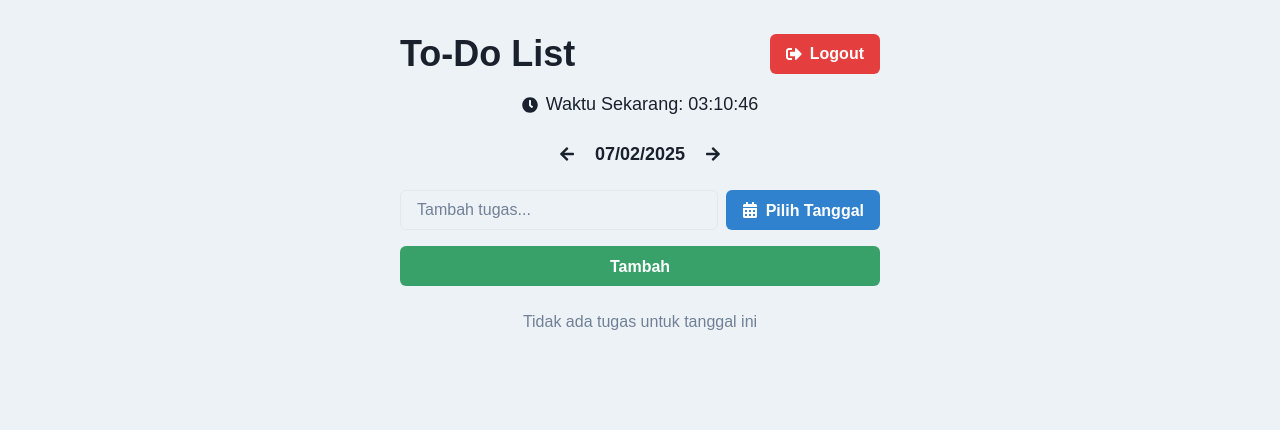
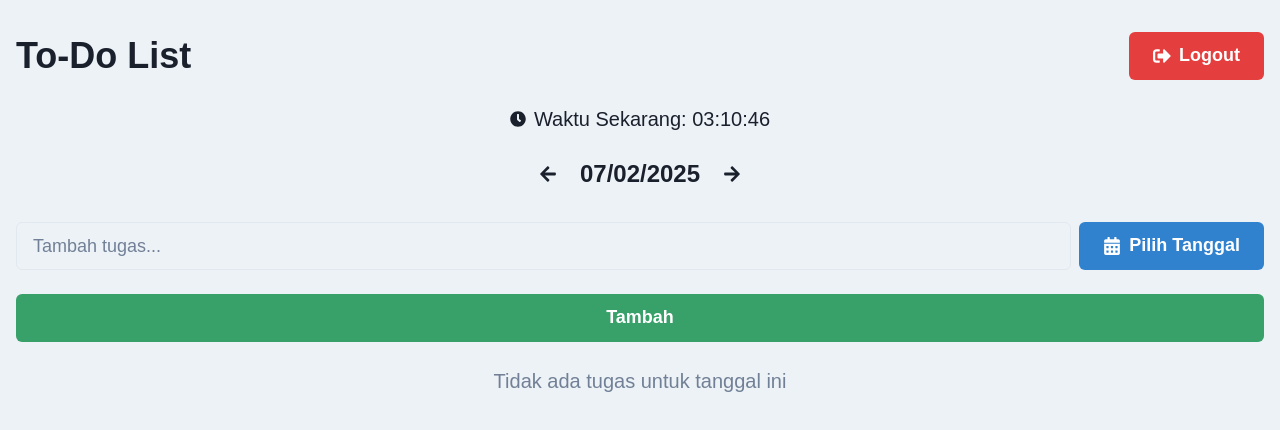
Before and after one commit to jodraarmiza/frontendtodolist, a React (Vite) app: page /home in a window 1280 px wide. Shown: the top 430 px of the page. Built offline with nearby package versions, Linux system fonts and the light colour scheme.

Commit message:
perbaikan

```diff
--- a/src/pages/Home.tsx
+++ b/src/pages/Home.tsx
@@ -1,7 +1,7 @@
 import React, { useState, useEffect } from "react";
 import {
-  Box, Button, Input, VStack, HStack, List, ListItem, IconButton, Heading, Text, Spacer, Checkbox,
-  useToast, Tag, TagLabel, TagLeftIcon
+ Button, Input, VStack, HStack, List, ListItem, IconButton, Heading, Text, Spacer, Checkbox,
+  useToast, Tag, TagLabel, TagLeftIcon, Container, Flex
 } from "@chakra-ui/react";
 import { FaTrash, FaEdit, FaClock, FaCalendarAlt, FaArrowLeft, FaArrowRight, FaSignOutAlt } from "react-icons/fa";
 import DatePicker from "react-datepicker";
@@ -10,9 +10,11 @@ import { format, addDays, subDays, isSameDay } from "date-fns";
 import { useNavigate } from "react-router-dom";
 
 interface Task {
+  id: number;
   text: string;
   date: Date;
   createdAt: string;
+  updatedAt: string;
   completed: boolean;
 }
 
@@ -25,7 +27,6 @@ const Home = () => {
   const [editingIndex, setEditingIndex] = useState<number | null>(null);
   const [currentTime, setCurrentTime] = useState<string>("");
 
-  // ✅ Update jam real-time setiap detik
   useEffect(() => {
     const interval = setInterval(() => {
       setCurrentTime(format(new Date(), "HH:mm:ss"));
@@ -33,18 +34,18 @@ const Home = () => {
     return () => clearInterval(interval);
   }, []);
 
-  // ✅ Fungsi Logout
   const handleLogout = () => {
     localStorage.removeItem("token");
     navigate("/auth");
   };
 
-  // ✅ Tambah / Edit Tugas untuk tanggal yang dipilih
   const handleAddTask = () => {
     if (newTask.trim() !== "") {
       if (editingIndex !== null) {
-        const updatedTasks = tasks.map((task, index) =>
-          index === editingIndex ? { ...task, text: newTask } : task
+        const updatedTasks = tasks.map((task) =>
+          task.id === editingIndex
+            ? { ...task, text: newTask, updatedAt: new Date().toLocaleString() }
+            : task
         );
         setTasks(updatedTasks);
         setEditingIndex(null);
@@ -61,10 +62,12 @@ const Home = () => {
         setTasks([
           ...tasks,
           {
+            id: tasks.length + 1,
             text: newTask,
             date: selectedDate,
             completed: false,
-            createdAt: format(new Date(), "dd/MM/yyyy HH:mm:ss"), // ✅ Simpan waktu dibuatnya
+            createdAt: new Date().toLocaleString(),
+            updatedAt: new Date().toLocaleString(),
           },
         ]);
 
@@ -81,7 +84,6 @@ const Home = () => {
     }
   };
 
-  // ✅ Fungsi Tambah Tugas dengan Tombol Enter
   const handleKeyPress = (e: React.KeyboardEvent<HTMLInputElement>) => {
     if (e.key === "Enter") {
       e.preventDefault();
@@ -89,9 +91,8 @@ const Home = () => {
     }
   };
 
-  // ✅ Hapus tugas tertentu
-  const handleDeleteTask = (index: number) => {
-    setTasks(tasks.filter((_, i) => i !== index));
+  const handleDeleteTask = (taskId: number) => {
+    setTasks(prevTasks => prevTasks.filter((task) => task.id !== taskId));
 
     toast({
       title: "Tugas Dihapus!",
@@ -103,94 +104,86 @@ const Home = () => {
     });
   };
 
-  // ✅ Edit tugas
-  const handleEditTask = (index: number) => {
-    setNewTask(tasks[index].text);
-    setEditingIndex(index);
+  const handleEditTask = (taskId: number) => {
+    const taskToEdit = tasks.find((task) => task.id === taskId);
+    if (taskToEdit) {
+      setNewTask(taskToEdit.text);
+      setEditingIndex(taskId);
+    }
   };
 
-  // ✅ Toggle selesai/tidak selesai dengan warna hijau jika selesai
-  const handleToggleComplete = (index: number) => {
-    setTasks(tasks.map((task, i) => (i === index ? { ...task, completed: !task.completed } : task)));
+  const handleToggleComplete = (taskId: number) => {
+    setTasks(tasks.map((task) =>
+      task.id === taskId ? { ...task, completed: !task.completed } : task
+    ));
   };
 
-  // ✅ Filter hanya tugas yang sesuai dengan tanggal yang dipilih
   const filteredTasks = tasks.filter((task) => isSameDay(task.date, selectedDate));
 
   return (
-    <Box maxW="lg" mx="auto" py={8} px={4}>
-      {/* Navbar dengan tombol Logout */}
-      <HStack justify="space-between" mb={4}>
-        <Heading>To-Do List</Heading>
-        <Button colorScheme="red" leftIcon={<FaSignOutAlt />} onClick={handleLogout}>
+    <Container maxW="container.xl" py={8} px={4}>
+      <Flex justify="space-between" align="center" mb={6}>
+        <Heading size="xl">To-Do List</Heading>
+        <Button colorScheme="red" leftIcon={<FaSignOutAlt />} onClick={handleLogout} size="lg">
           Logout
         </Button>
-      </HStack>
+      </Flex>
 
-      {/* Jam Real-Time */}
       <VStack mb={4}>
         <HStack>
           <FaClock />
-          <Text fontSize="lg">Waktu Sekarang: {currentTime}</Text>
+          <Text fontSize="xl">Waktu Sekarang: {currentTime}</Text>
         </HStack>
       </VStack>
 
-      {/* Navigasi Tanggal */}
-      <HStack justify="center" mb={4}>
-        <IconButton icon={<FaArrowLeft />} aria-label="Previous Day" onClick={() => setSelectedDate(subDays(selectedDate, 1))} />
-        <Text fontSize="lg" fontWeight="bold">{format(selectedDate, "dd/MM/yyyy")}</Text>
-        <IconButton icon={<FaArrowRight />} aria-label="Next Day" onClick={() => setSelectedDate(addDays(selectedDate, 1))} />
+      <HStack justify="center" mb={6} w="full">
+        <IconButton icon={<FaArrowLeft />} aria-label="Previous Day" onClick={() => setSelectedDate(subDays(selectedDate, 1))} size="lg" />
+        <Text fontSize="2xl" fontWeight="bold">{format(selectedDate, "dd/MM/yyyy")}</Text>
+        <IconButton icon={<FaArrowRight />} aria-label="Next Day" onClick={() => setSelectedDate(addDays(selectedDate, 1))} size="lg" />
       </HStack>
 
-      {/* Input & Kalender */}
-      <HStack mb={4}>
-        <Input placeholder="Tambah tugas..." value={newTask} onChange={(e) => setNewTask(e.target.value)} onKeyDown={handleKeyPress} />
+      <HStack mb={6} w="full">
+        <Input placeholder="Tambah tugas..." value={newTask} onChange={(e) => setNewTask(e.target.value)} onKeyDown={handleKeyPress} size="lg" />
         <DatePicker
           selected={selectedDate}
           onChange={(date: Date | null) => setSelectedDate(date || new Date())}
           dateFormat="dd/MM/yyyy"
           minDate={new Date()}
-          customInput={<Button leftIcon={<FaCalendarAlt />} colorScheme="blue">Pilih Tanggal</Button>}
+          customInput={<Button leftIcon={<FaCalendarAlt />} colorScheme="blue" size="lg">Pilih Tanggal</Button>}
         />
       </HStack>
 
-      {/* Tombol Tambah */}
-      <Button colorScheme="green" width="full" onClick={handleAddTask}>
+      <Button colorScheme="green" width="full" onClick={handleAddTask} size="lg">
         {editingIndex !== null ? "Simpan" : "Tambah"}
       </Button>
 
-      {/* Daftar Tugas */}
-      <List spacing={3} mt={6}>
+      <List spacing={4} mt={6} w="full">
         {filteredTasks.length === 0 ? (
-          <Text textAlign="center" color="gray.500">Tidak ada tugas untuk tanggal ini</Text>
+          <Text textAlign="center" color="gray.500" fontSize="xl">Tidak ada tugas untuk tanggal ini</Text>
         ) : (
           filteredTasks.map((task, index) => (
-            <ListItem key={index} p={3} borderWidth={1} borderRadius="lg">
-              <HStack>
-                {/* Checkbox yang lebih besar dan berubah hijau saat selesai */}
-                <Checkbox
-                  isChecked={task.completed}
-                  onChange={() => handleToggleComplete(index)}
-                  size="lg"
-                  colorScheme="green"
-                />
-                <Text textDecoration={task.completed ? "line-through" : "none"}>{task.text}</Text>
+            <ListItem key={task.id} p={4} borderWidth={1} borderRadius="lg" w="full">
+              <HStack w="full">
+                <Text fontWeight="bold" fontSize="lg">#{index + 1}</Text>
 
-                {/* ✅ Tampilkan waktu dibuat */}
-                <Tag size="sm" colorScheme="blue">
+                <Checkbox isChecked={task.completed} onChange={() => handleToggleComplete(task.id)} size="lg" colorScheme="green" />
+
+                <Text fontSize="lg" textDecoration={task.completed ? "line-through" : "none"}>{task.text}</Text>
+
+                <Tag size="md" colorScheme="blue">
                   <TagLeftIcon as={FaClock} />
-                  <TagLabel>{task.createdAt}</TagLabel>
+                  <TagLabel>Dibuat: {task.createdAt} | Diedit: {task.updatedAt}</TagLabel>
                 </Tag>
 
                 <Spacer />
-                <IconButton icon={<FaEdit />} aria-label="Edit" size="sm" colorScheme="blue" onClick={() => handleEditTask(index)} />
-                <IconButton icon={<FaTrash />} aria-label="Delete" size="sm" colorScheme="red" onClick={() => handleDeleteTask(index)} />
+                <IconButton icon={<FaEdit />} aria-label="Edit" size="md" colorScheme="blue" onClick={() => handleEditTask(task.id)} />
+                <IconButton icon={<FaTrash />} aria-label="Delete" size="md" colorScheme="red" onClick={() => handleDeleteTask(task.id)} />
               </HStack>
             </ListItem>
           ))
         )}
       </List>
-    </Box>
+    </Container>
   );
 };
 
```
